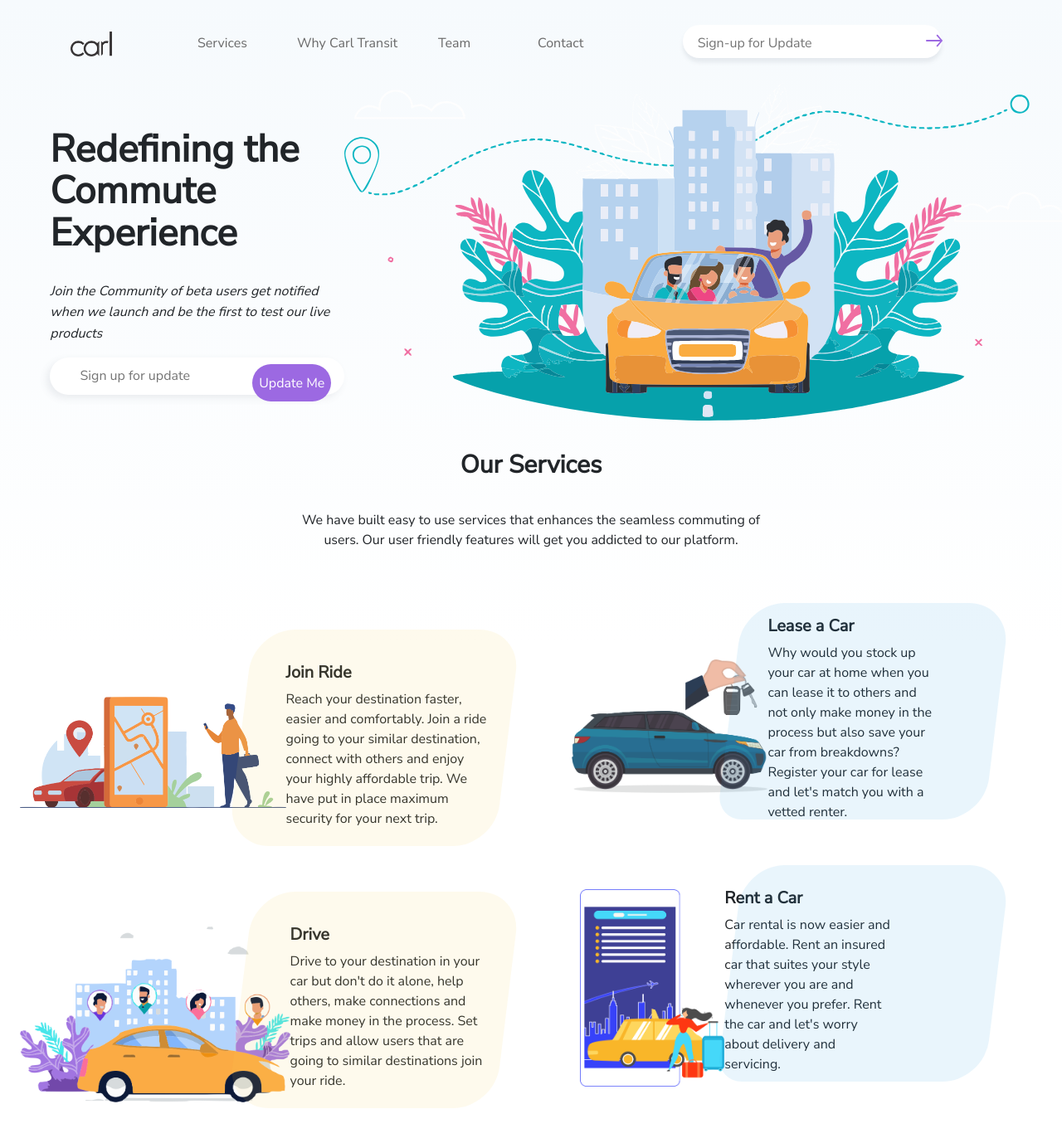
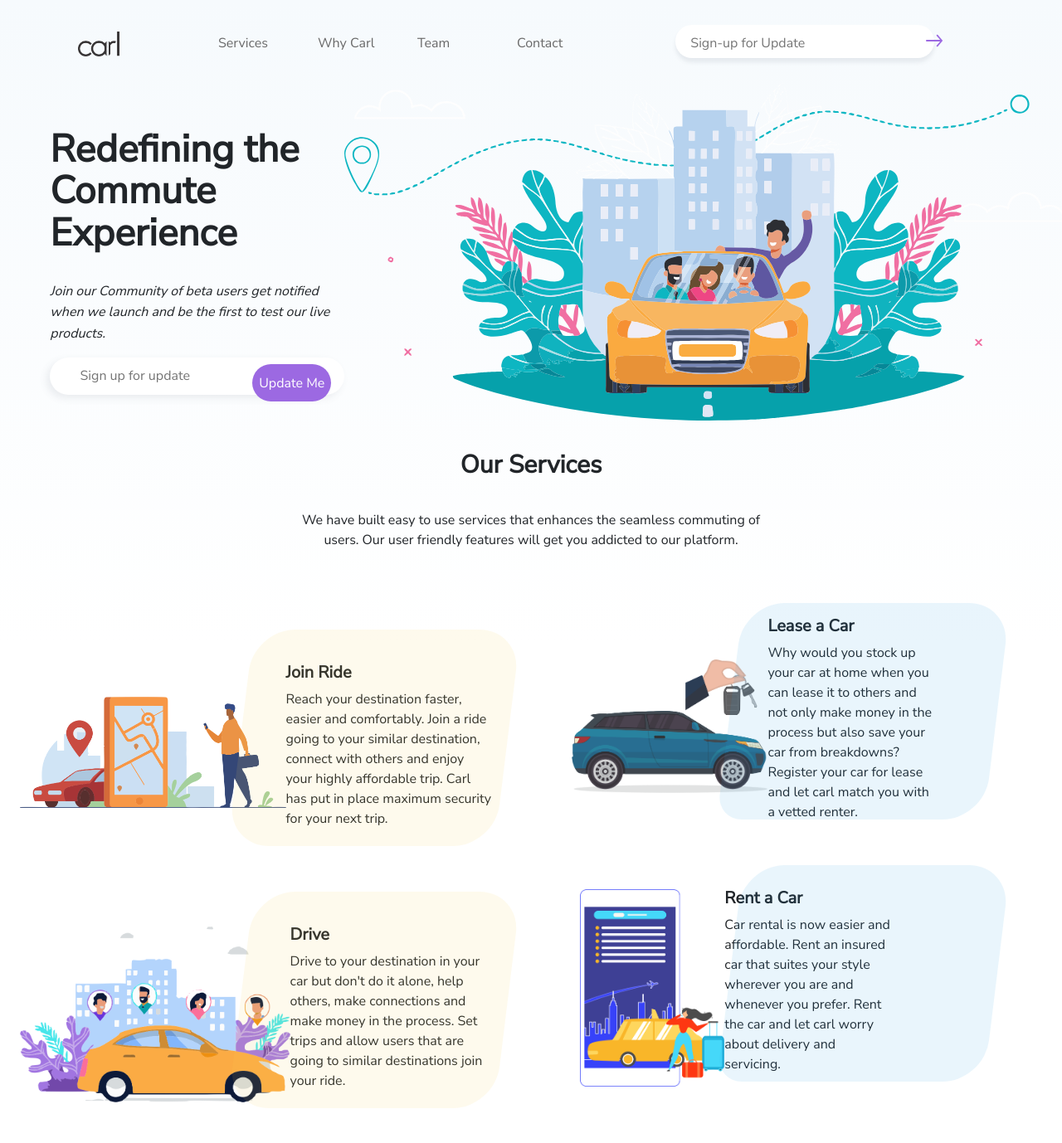
Before and after one commit to Mtconcept/carl.github.io, a plain HTML site: page index.html in a window 1280 px wide. Shown: the top 1378 px of the page at 83% size. Drawn offline with nearby package versions, Linux system fonts and the light colour scheme.

Commit message:
updated content

```diff
--- a/index.html
+++ b/index.html
@@ -27,7 +27,7 @@
         </div>
         <div class="nav-links">
             <a href="#services">Services</a>
-            <a href="#whyCarlmain" style="width: 170px;">Why Carl Transit</a>
+            <a href="#whyCarlmain">Why Carl</a>
             <a href="#teamate">Team</a>
             <a href="#getInTouchbody">Contact</a>
         </div>
@@ -49,7 +49,7 @@
                 </div>
                 <ul class="nav" id="nav">
                     <li><a href="#services">Services</a></li>
-                    <li><a href="#whyCarlmain">Why Carl Transit</a></li>
+                    <li><a href="#whyCarlmain">Why Carl</a></li>
                     <li><a href="#teamate">Team</a></li>
                     <li><a href="#getInTouchbody">Contact</a></li>
                 </ul>
@@ -61,8 +61,8 @@
     <section class="Landing-Cta animated">
         <div class="landing-info">
             <h1>Redefining the <br> Commute Experience</h1>
-            <p>Join the Community of beta users get notified
-                when we launch and be the first to test our live products </p>
+            <p>Join our Community of beta users get notified
+                when we launch and be the first to test our live products. </p>
             <div class="textbutton">
                 <form action="https://formspree.io/xknqnjwn" method="POST" id="signUpUser">
                     <input type="email" name="_replyto" id="updates" placeholder=" Sign up for update" required>
@@ -89,7 +89,7 @@
                     <p>Reach your destination faster, easier and comfortably.
                         Join a ride going to your similar destination,
                         connect with others and enjoy your highly affordable trip.
-                        We have put in place maximum security for your next trip.</p>
+                        Carl has put in place maximum security for your next trip.</p>
                 </div>
             </div>
             <div class="service2">
@@ -99,7 +99,7 @@
                     <h4>Lease a Car</h4>
                     <p>Why would you stock up your car at home when you can lease it to others
                         and not only make money in the process but also save your car from breakdowns?
-                        Register your car for lease and let's match you with a vetted renter. </p>
+                        Register your car for lease and let carl match you with a vetted renter. </p>
                 </div>
             </div>
         </div>
@@ -124,7 +124,7 @@
                     <h4>Rent a Car</h4>
                     <p>Car rental is now easier and affordable.
                         Rent an insured car that suites your style wherever you are and whenever you prefer.
-                        Rent the car and let's worry about delivery and servicing. </p>
+                        Rent the car and let carl worry about delivery and servicing. </p>
                 </div>
             </div>
 
@@ -140,7 +140,7 @@
                 <h2>Affordable Commute <br>Rate </h2>
                 <p>Affordability is one of our priorities. We cut your cost of transportation by fifty percent
                     and still give you a wonderful experience. Almost everyday you join endless queue while
-                    going to your destination and it is the same hassle when heading home. We want to save your
+                    going to your destination and it is the same hassle when heading home. Carl wants to save your
                      stress, your money, and at the same time give you a secured and comfortable ride. No "conductor problems",
                       No "one chance" and No "overloading".</p>
             </div>
@@ -150,7 +150,7 @@
                 <p>
                     Let’s take a look at your typical routine: drive to work, pay for parking, buy gas, repeat.
                     Yes, we know that is a whole lot of cost accummulating and its not sustainable.
-                    With ridesharing, you save money gas, parking and can even give your car a break if you take turns driving,
+                    With Carl, you save money on gas, parking and can even give your car a break if you take turns driving,
                     and most importantly you help and connect with others, afterall we are all social beings.
                 </p>
                 </div>
@@ -187,7 +187,7 @@
             <img src="assets/image6 1.png" alt="" width="50%">
             <h2>Insured And <br> Licensed Vehicles</h2>
             <p>
-                Be rest assured we'll cover your insurance if you don't have one.
+                Be rest assured carl covers your insurance if you don't have one.
                 All vehicles on carl have third-party insurance and are licensed.
 
             </p>
```
